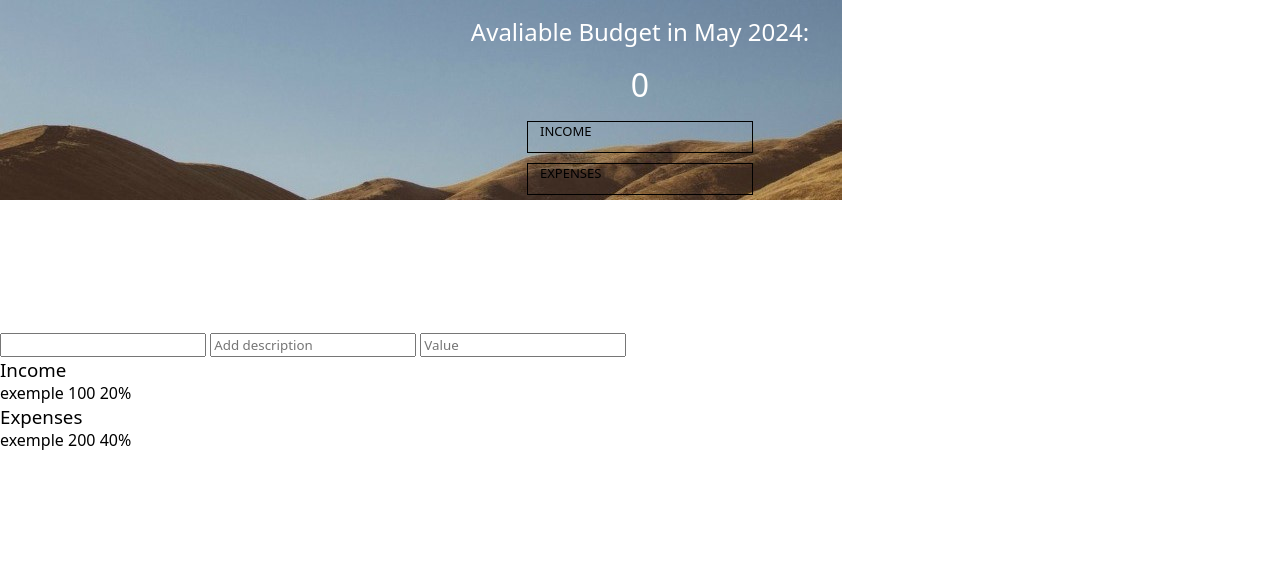
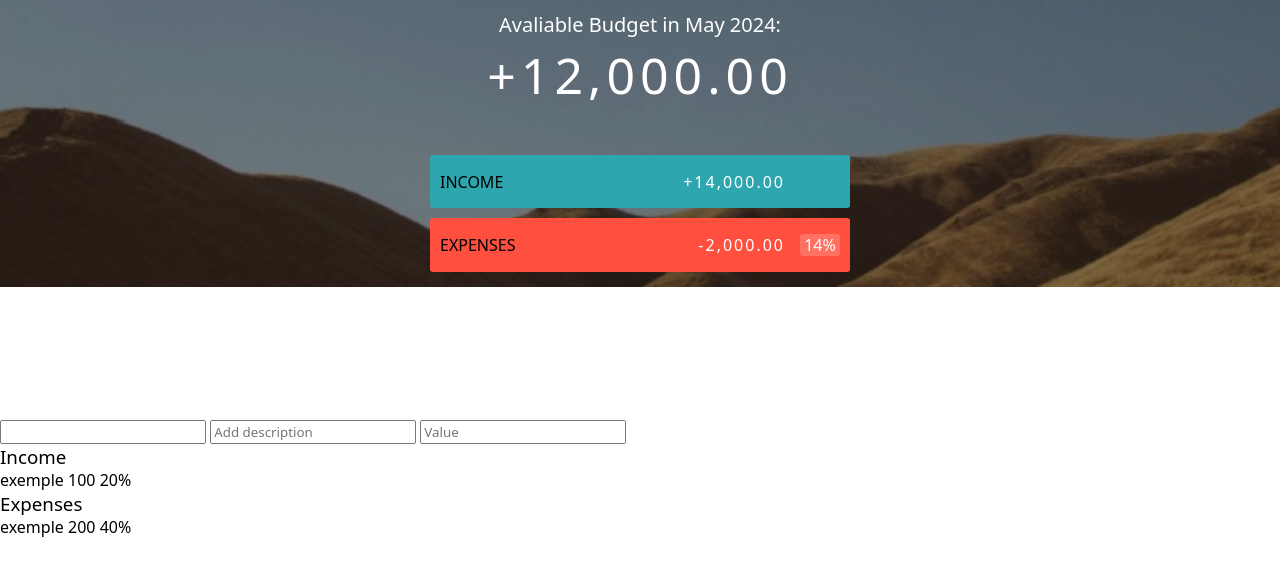
Before and after one commit to eladlevy42/MyBudget, a plain HTML site: page index.html in a window 1280 px wide. Drawn offline with Linux system fonts and the light colour scheme.

Commit message:
top part css

```diff
--- a/index.html
+++ b/index.html
@@ -11,17 +11,18 @@
       <!-- top part -->
       <div id="topContainer">
         <div id="topTextContainer">
-          <h2 id="monthHeader">Avaliable Budget in May 2024:</h2>
-          <h1 id="topBalance">0</h1>
+          <span id="monthHeader">Avaliable Budget in May 2024:</span>
+          <span id="topBalance">+12,000.00</span>
         </div>
         <div id="boxContainer">
           <div id="incomeBox" class="box">
-            <span>INCOME</span><span id="totalIncome"></span>
+            <span>INCOME</span><span id="totalIncome">+14,000.00</span>
           </div>
           <div id="expensesBox" class="box">
             <span>EXPENSES</span>
-            <span id="totalExpenses"></span>
-            <span id="precentage"></span>
+
+            <span id="totalExpenses">-2,000.00</span>
+            <span id="precentage">14%</span>
           </div>
         </div>
       </div>
--- a/style.css
+++ b/style.css
@@ -1,40 +1,108 @@
 * {
   margin: 0;
+
   font-family: system-ui, -apple-system, BlinkMacSystemFont, "Segoe UI", Roboto,
     Oxygen, Ubuntu, Cantarell, "Open Sans", "Helvetica Neue", sans-serif;
   font-weight: lighter;
 }
-
-#topContainer {
-  background-repeat: no-repeat;
+html {
+  overflow: hidden;
+  height: 100vh;
+  width: 100vw;
+  margin: 0;
+}
+body {
+  margin: 0;
+  height: 100%;
   width: 100%;
-  text-align: center;
-  background-image: url("/AddOns/background.jpg");
-  height: 200px;
+}
+#main {
+  margin: 0;
+  height: 100%;
+  width: 100%;
   display: flex;
   flex-direction: column;
+}
+/* top part */
+#topContainer {
+  line-height: 50px;
+  background-image: url("/AddOns/background.png");
+  aspect-ratio: 5/1;
+  background-repeat: no-repeat;
+  background-size: 100% 100%;
+  background-position: center;
+  width: 100%;
+  display: flex;
+  flex-direction: column;
+  justify-content: center;
+  align-items: center;
   color: white;
+  text-align: center;
+  margin: 0;
 }
-#topTextContainer * {
-  margin-block: 15px 10px;
+
+#topTextContainer {
+  margin-bottom: 50px;
+  display: flex;
+  flex-direction: column;
+  justify-content: space-around;
 }
+#monthHeader {
+  font-size: 20px;
+}
+#topBalance {
+  font-size: 50px;
+  letter-spacing: 5px;
+}
+
 #boxContainer {
   display: flex;
   flex-direction: column;
   justify-content: center;
   align-items: center;
+  margin-bottom: 10px;
+  padding: 0;
 }
 .box {
-  width: 200px;
-  border: 1px solid black;
-  margin: 5px;
-  display: flex;
-  justify-content: space-between;
-  padding-inline: 12px;
+  text-align: left;
+  width: 400px;
+  aspect-ratio: 7.5/1;
+  margin-block: 5px;
+  display: grid;
+  grid-template-columns: 55% 35% 10%;
+  padding-inline: 10px;
   color: black;
-  font-size: small;
-  height: 30px;
+  font-size: 16px;
+  font-weight: 700;
+  border-radius: 3px;
 }
 .box * {
-  margin: 0;
+  margin-block: auto;
+  padding-right: 15px;
 }
+
+#precentage {
+  display: flex;
+  justify-content: center; /* Center horizontally */
+  align-items: center; /* Center vertically */
+  height: 35px;
+  text-align: center;
+  padding-inline: 0;
+  height: 22px;
+  border-radius: 3px;
+  letter-spacing: normal;
+  color: white;
+  background-color: #ff7163;
+}
+#expensesBox {
+  background-color: #ff4f3f;
+}
+#incomeBox {
+  background-color: #2ea6af;
+}
+#totalExpenses,
+#totalIncome {
+  letter-spacing: 2px;
+  color: white;
+  text-align: right;
+}
```
Also changed, not shown: AddOns/background.jpg (deleted), AddOns/background.png (added).
